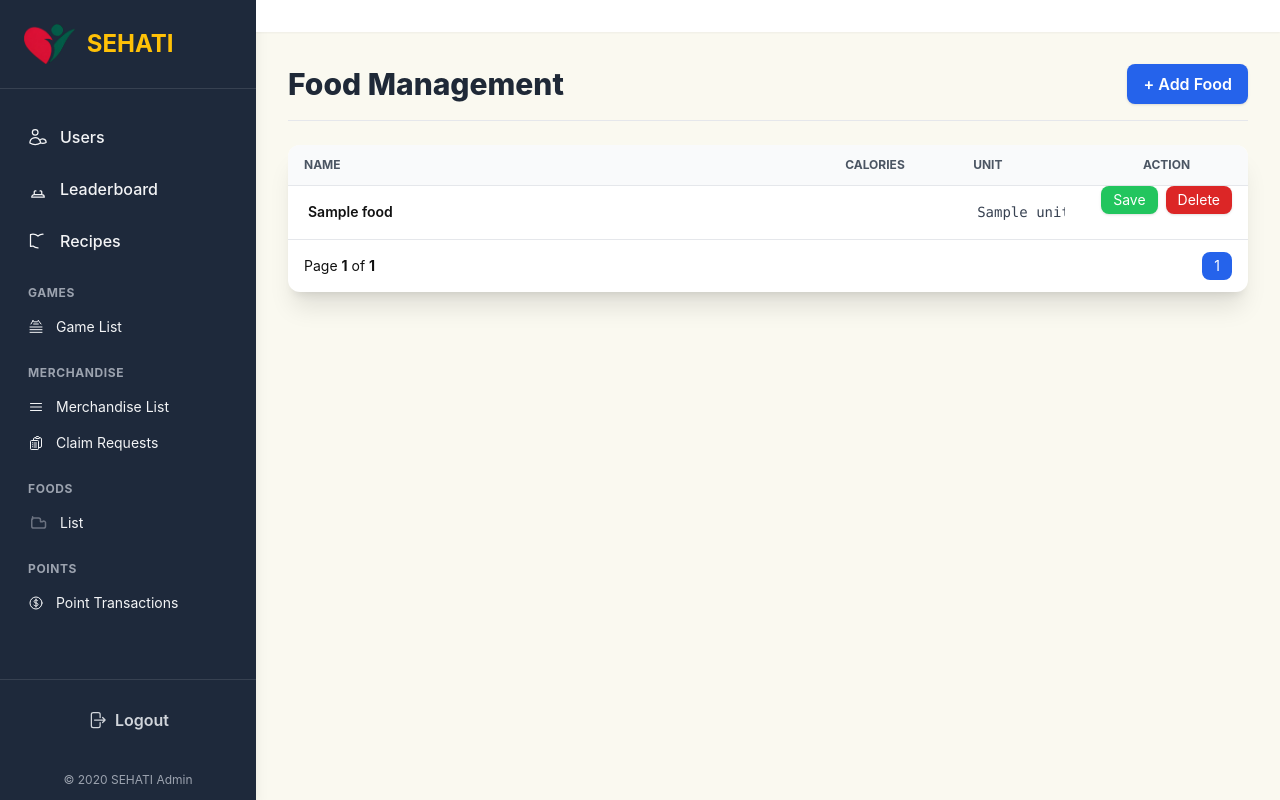
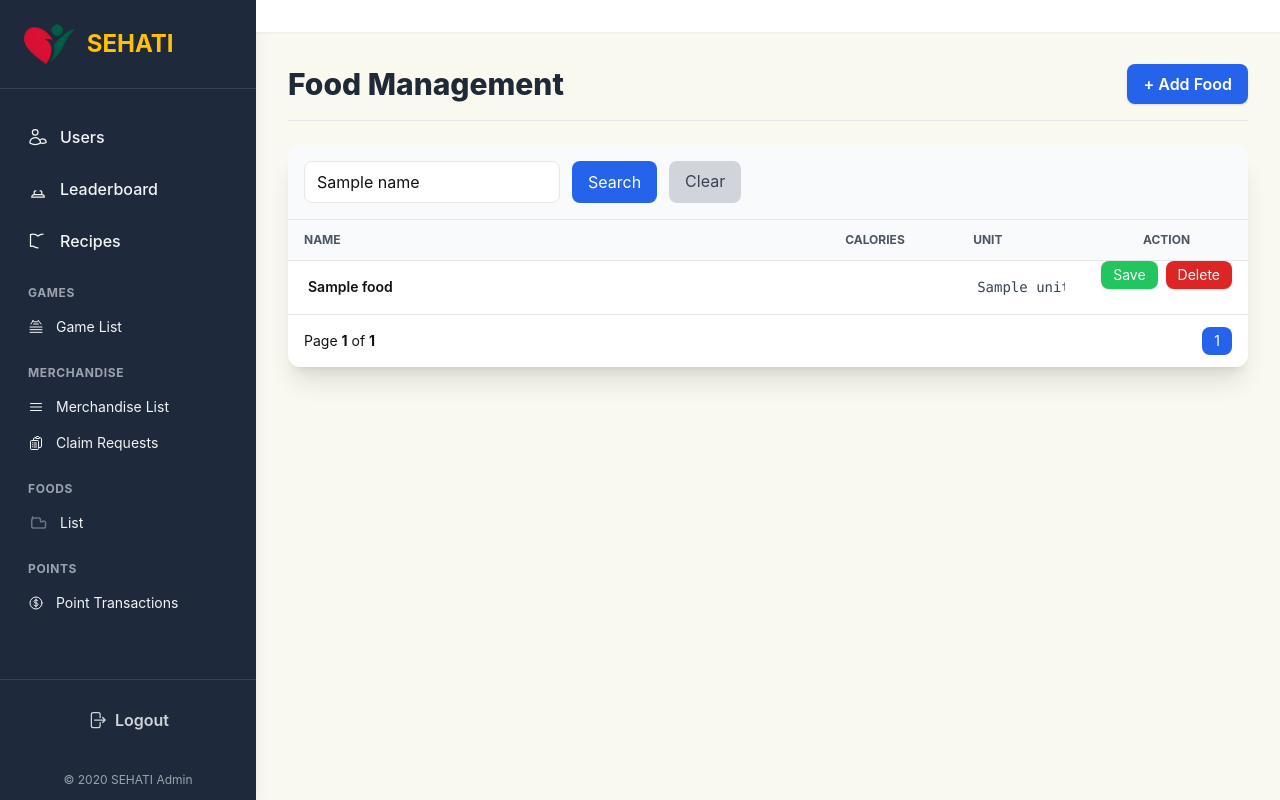
Before and after one commit to ridwan-ansari/sehati, a FastAPI app: template app/src/templates/admin/foods.html in a window 1280 px wide. Run offline with FastAPI, Linux system fonts and the light colour scheme; the template is opened without the code that fills it: most values are stand-ins (such as "Sample title", 1, 10 or a date in 2020); parts of the project's set-up code (start-up, migrations or seed data) failed here and were passed over; some libraries are stand-ins or nearby versions; some web fonts are replaced.

Commit message:
feat(foods) add name filter

```diff
--- a/app/src/router/dashboard/api.py
+++ b/app/src/router/dashboard/api.py
@@ -596,6 +596,7 @@
 @router.get("/foods")
 async def foods_page(
     request: Request,
+    name: str = None,
     page: int = 1,
     limit: int = 10,
     success: str = None,
@@ -605,13 +606,14 @@
 ):
     offset = (page - 1) * limit
 
-    foods = await crud_food.get_all(session, limit=limit, offset=offset)
-    total = await crud_food.count(session)
+    foods = await crud_food.get_all(session, name=name, limit=limit, offset=offset)
+    total = await crud_food.count(session, name=name)
     total_pages = (total + limit - 1) // limit
 
     return templates.TemplateResponse("admin/foods.html", {
         "request": request,
         "foods": foods,
+        "name": name,
         "page": page,
         "total_pages": total_pages,
         "limit": limit,
--- a/app/src/router/food/crud.py
+++ b/app/src/router/food/crud.py
@@ -80,8 +80,10 @@
         await session.execute(delete(Food).where(Food.id == food_id))
         await session.commit()
 
-    async def count(self, session: AsyncSession) -> int:
-        stmt = select(func.count()).select_from(Food)
+    async def count(self, session: AsyncSession, name: str = None) -> int:
+        stmt = select(func.count(Food.id))
+        if name:
+            stmt = stmt.where(Food.name.ilike(f"%{name}%"))
         result = await session.execute(stmt)
         return result.scalar_one()
 
--- a/app/src/templates/admin/foods.html
+++ b/app/src/templates/admin/foods.html
@@ -32,6 +32,29 @@
 
 
 <div class="bg-white shadow-xl rounded-xl overflow-hidden">
+
+    {# SEARCH FILTER #}
+    <div class="p-4 border-b bg-gray-50">
+        <form method="get" class="flex gap-3">
+            <input
+                type="text"
+                name="name"
+                placeholder="Search by food name..."
+                value="{{ name or '' }}"
+                class="border rounded-lg px-3 py-2 w-64 focus:outline-none focus:ring-2 focus:ring-blue-500"
+            >
+            <button type="submit" class="px-4 py-2 bg-blue-600 text-white rounded-lg hover:bg-blue-700">
+                Search
+            </button>
+            {% if name %}
+            <a href="?page=1&limit={{ limit }}"
+               class="px-4 py-2 bg-gray-300 text-gray-700 rounded-lg hover:bg-gray-400">
+                Clear
+            </a>
+            {% endif %}
+        </form>
+    </div>
+
     <div class="overflow-x-auto">
 
         <table class="min-w-full text-left divide-y divide-gray-200">
@@ -101,12 +124,11 @@
 
         <div class="flex gap-1">
 
-            {% set max_visible_pages = 5 %} {# Total number of surrounding pages to show (excluding first/last and ellipsis) #}
-            {% set boundary_pages = 2 %} {# Number of pages to show around the current page #}
+            {% set max_visible_pages = 5 %}
+            {% set boundary_pages = 2 %}
             {% set start_page = [page - boundary_pages, 2] | max %}
             {% set end_page = [page + boundary_pages, total_pages - 1] | min %}
 
-            {# Adjust start/end if near boundaries to keep the block size constant #}
             {% if page <= boundary_pages %}
                 {% set end_page = [max_visible_pages, total_pages - 1] | min %}
             {% elif page >= total_pages - boundary_pages + 1 %}
@@ -117,7 +139,7 @@
 
             {# Previous Button #}
             {% if page > 1 %}
-            <a href="?page={{ page - 1 }}&limit={{ limit }}"
+            <a href="?page={{ page - 1 }}&limit={{ limit }}&name={{ name or '' }}"
                class="px-3 py-1 border rounded-lg bg-white hover:bg-gray-100 text-sm">Prev</a>
             {% endif %}
 
@@ -126,7 +148,7 @@
                 {% if 1 == page %}
                     <span class="px-3 py-1 bg-blue-600 text-white rounded-lg text-sm">1</span>
                 {% else %}
-                    <a href="?page=1&limit={{ limit }}"
+                    <a href="?page=1&limit={{ limit }}&name={{ name or '' }}"
                        class="px-3 py-1 border rounded-lg text-sm hover:bg-gray-100">1</a>
                 {% endif %}
             {% endif %}
@@ -144,7 +166,7 @@
                         {% if p == page %}
                             <span class="px-3 py-1 bg-blue-600 text-white rounded-lg text-sm">{{ p }}</span>
                         {% else %}
-                            <a href="?page={{ p }}&limit={{ limit }}"
+                            <a href="?page={{ p }}&limit={{ limit }}&name={{ name or '' }}"
                                class="px-3 py-1 border rounded-lg text-sm hover:bg-gray-100">{{ p }}</a>
                         {% endif %}
                     {% endif %}
@@ -161,14 +183,14 @@
                 {% if total_pages == page %}
                     <span class="px-3 py-1 bg-blue-600 text-white rounded-lg text-sm">{{ total_pages }}</span>
                 {% else %}
-                    <a href="?page={{ total_pages }}&limit={{ limit }}"
+                    <a href="?page={{ total_pages }}&limit={{ limit }}&name={{ name or '' }}"
                        class="px-3 py-1 border rounded-lg text-sm hover:bg-gray-100">{{ total_pages }}</a>
                 {% endif %}
             {% endif %}
 
             {# Next Button #}
             {% if page < total_pages %}
-            <a href="?page={{ page + 1 }}&limit={{ limit }}"
+            <a href="?page={{ page + 1 }}&limit={{ limit }}&name={{ name or '' }}"
                class="px-3 py-1 border rounded-lg bg-white hover:bg-gray-100 text-sm">Next</a>
             {% endif %}
         </div>
```
